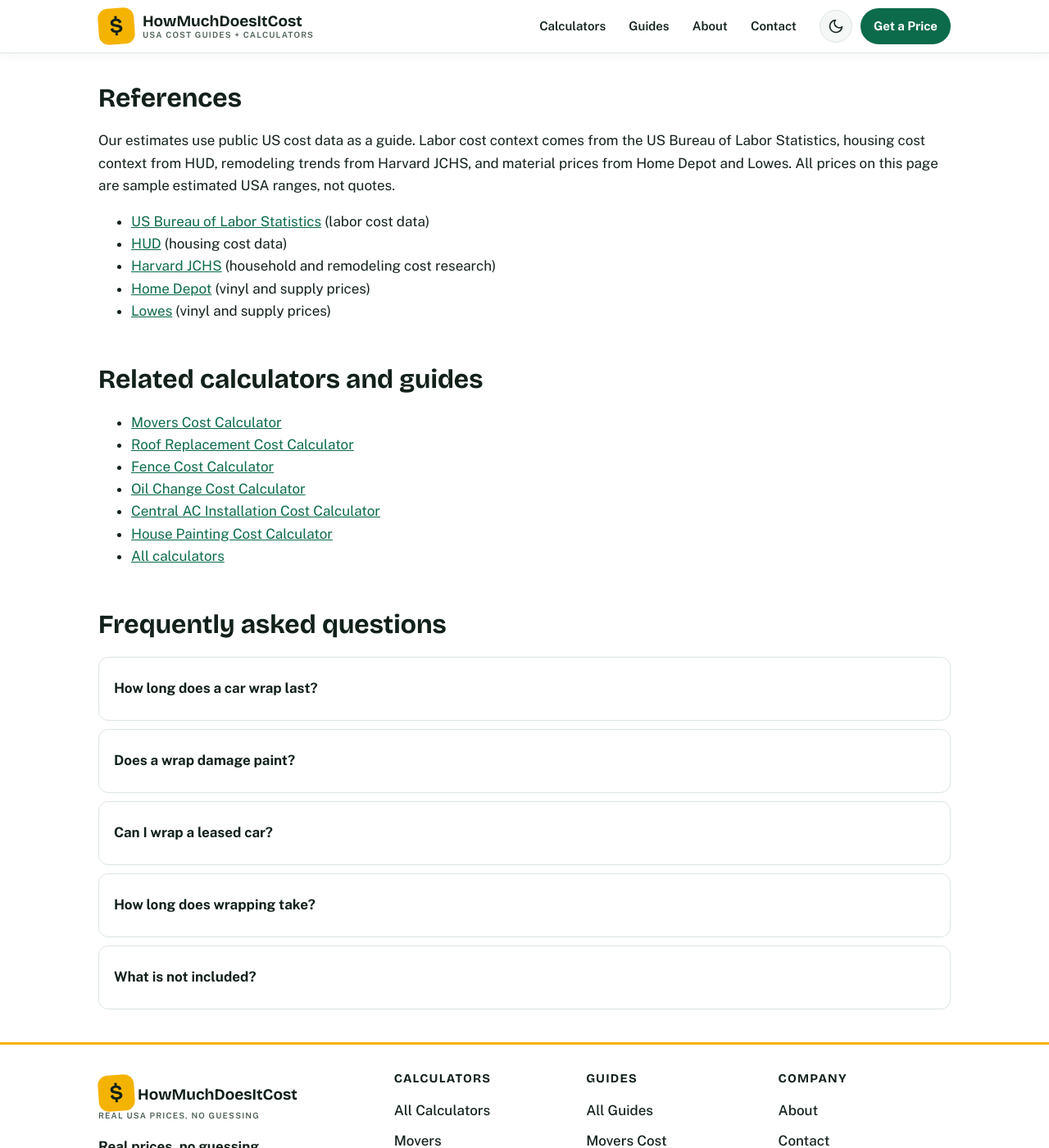
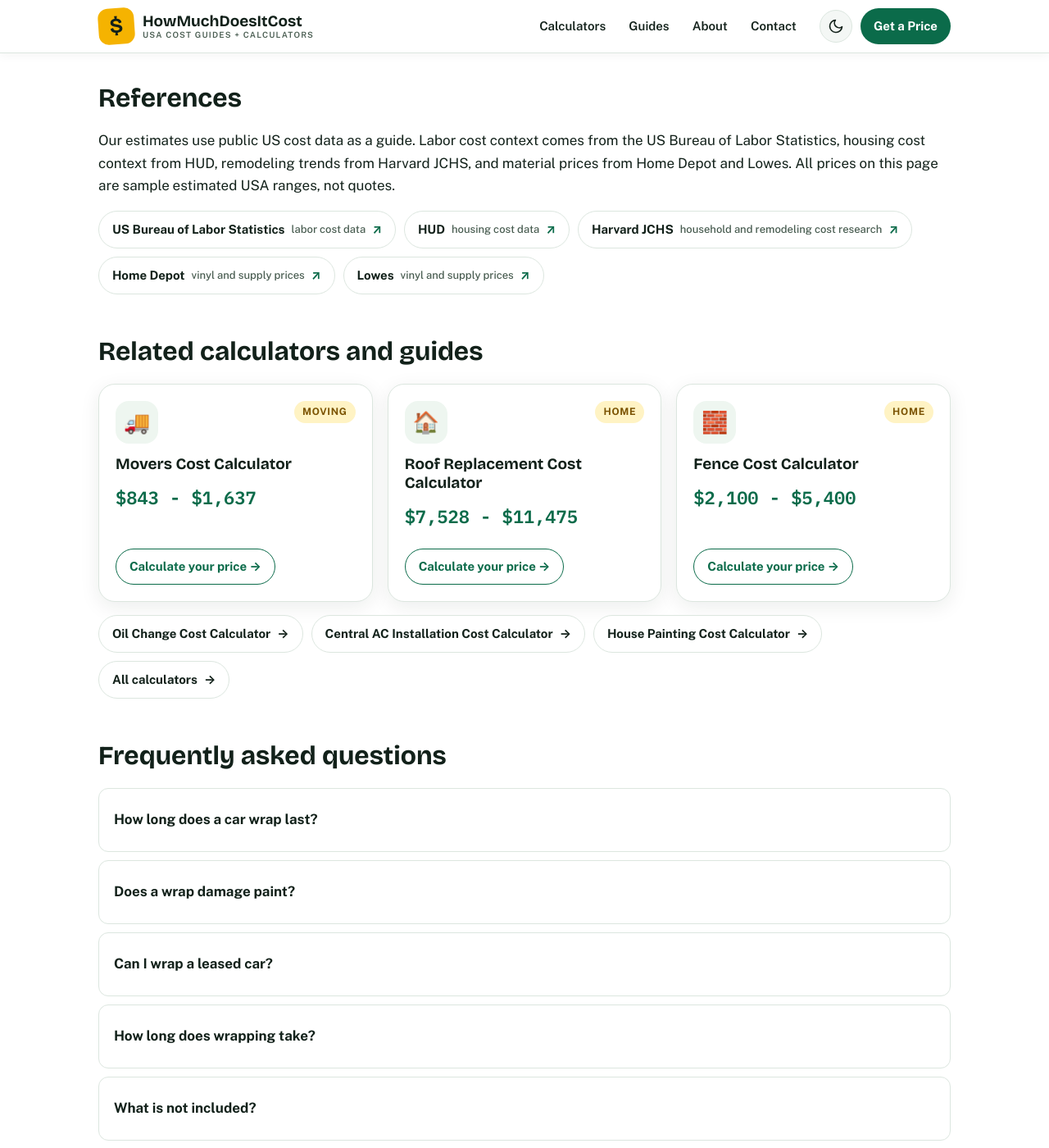
Before and after one commit to zaidmeo09-dhangal/howmuchdoesitcostusa, a Jekyll site: the page built from car-wrap-cost-calculator.md, in a window 1280 px wide and 1400 px high, scrolled down 3783 px. Shown: the whole window at 82% size. Built offline with Jekyll 4.4.1, drawn with Linux system fonts in a browser that asks for light colours.

Commit message:
Initial deploy: add car-wrap-cost-calculator.md

```diff
--- a/car-wrap-cost-calculator.md
+++ b/car-wrap-cost-calculator.md
@@ -231,24 +231,26 @@ schema: |
 
   <h2>References</h2>
   <p>Our estimates use public US cost data as a guide. Labor cost context comes from the US Bureau of Labor Statistics, housing cost context from HUD, remodeling trends from Harvard JCHS, and material prices from Home Depot and Lowes. All prices on this page are sample estimated USA ranges, not quotes.</p>
-  <ul>
-    <li><a href="https://www.bls.gov/">US Bureau of Labor Statistics</a> (labor cost data)</li>
-    <li><a href="https://www.hud.gov/">HUD</a> (housing cost data)</li>
-    <li><a href="https://www.jchs.harvard.edu/">Harvard JCHS</a> (household and remodeling cost research)</li>
-    <li><a href="https://www.homedepot.com/">Home Depot</a> (vinyl and supply prices)</li>
-    <li><a href="https://www.lowes.com/">Lowes</a> (vinyl and supply prices)</li>
-  </ul>
+  <ul class="ref-chips">
+  <li><a class="ref-chip" href="https://www.bls.gov/" rel="noopener"><span class="ref-name">US Bureau of Labor Statistics</span><span class="ref-note">labor cost data</span><span class="ref-arrow" aria-hidden="true">&nearr;</span></a></li>
+  <li><a class="ref-chip" href="https://www.hud.gov/" rel="noopener"><span class="ref-name">HUD</span><span class="ref-note">housing cost data</span><span class="ref-arrow" aria-hidden="true">&nearr;</span></a></li>
+  <li><a class="ref-chip" href="https://www.jchs.harvard.edu/" rel="noopener"><span class="ref-name">Harvard JCHS</span><span class="ref-note">household and remodeling cost research</span><span class="ref-arrow" aria-hidden="true">&nearr;</span></a></li>
+  <li><a class="ref-chip" href="https://www.homedepot.com/" rel="noopener"><span class="ref-name">Home Depot</span><span class="ref-note">vinyl and supply prices</span><span class="ref-arrow" aria-hidden="true">&nearr;</span></a></li>
+  <li><a class="ref-chip" href="https://www.lowes.com/" rel="noopener"><span class="ref-name">Lowes</span><span class="ref-note">vinyl and supply prices</span><span class="ref-arrow" aria-hidden="true">&nearr;</span></a></li>
+</ul>
 
   <h2>Related calculators and guides</h2>
-  <ul>
-    <li><a href="{{ '/movers-cost-calculator/' | relative_url }}">Movers Cost Calculator</a></li>
-    <li><a href="{{ '/roof-replacement-cost-calculator/' | relative_url }}">Roof Replacement Cost Calculator</a></li>
-    <li><a href="{{ '/fence-cost-calculator/' | relative_url }}">Fence Cost Calculator</a></li>
-    <li><a href="{{ '/oil-change-cost-calculator/' | relative_url }}">Oil Change Cost Calculator</a></li>
-    <li><a href="{{ '/central-ac-installation-cost-calculator/' | relative_url }}">Central AC Installation Cost Calculator</a></li>
-    <li><a href="{{ '/house-painting-cost-calculator/' | relative_url }}">House Painting Cost Calculator</a></li>
-    <li><a href="{{ '/tools/' | relative_url }}">All calculators</a></li>
-  </ul>
+  <div class="grid related-grid">
+<div class="card related-card"><div class="card-top"><span class="card-icon" aria-hidden="true">🚚</span><span class="card-cat">Moving</span></div><h3><a href="{{ '/movers-cost-calculator/' | relative_url }}">Movers Cost Calculator</a></h3><p class="price">$843 - $1,637</p><a class="card-cta" href="{{ '/movers-cost-calculator/' | relative_url }}">Calculate your price &rarr;</a></div>
+<div class="card related-card"><div class="card-top"><span class="card-icon" aria-hidden="true">🏠</span><span class="card-cat">Home</span></div><h3><a href="{{ '/roof-replacement-cost-calculator/' | relative_url }}">Roof Replacement Cost Calculator</a></h3><p class="price">$7,528 - $11,475</p><a class="card-cta" href="{{ '/roof-replacement-cost-calculator/' | relative_url }}">Calculate your price &rarr;</a></div>
+<div class="card related-card"><div class="card-top"><span class="card-icon" aria-hidden="true">🧱</span><span class="card-cat">Home</span></div><h3><a href="{{ '/fence-cost-calculator/' | relative_url }}">Fence Cost Calculator</a></h3><p class="price">$2,100 - $5,400</p><a class="card-cta" href="{{ '/fence-cost-calculator/' | relative_url }}">Calculate your price &rarr;</a></div>
+</div>
+<ul class="chip-list">
+  <li><a href="{{ '/oil-change-cost-calculator/' | relative_url }}">Oil Change Cost Calculator <span aria-hidden="true">&rarr;</span></a></li>
+  <li><a href="{{ '/central-ac-installation-cost-calculator/' | relative_url }}">Central AC Installation Cost Calculator <span aria-hidden="true">&rarr;</span></a></li>
+  <li><a href="{{ '/house-painting-cost-calculator/' | relative_url }}">House Painting Cost Calculator <span aria-hidden="true">&rarr;</span></a></li>
+  <li><a href="{{ '/tools/' | relative_url }}">All calculators <span aria-hidden="true">&rarr;</span></a></li>
+</ul>
 
   <h2>Frequently asked questions</h2>
   <details class="faq">
```
